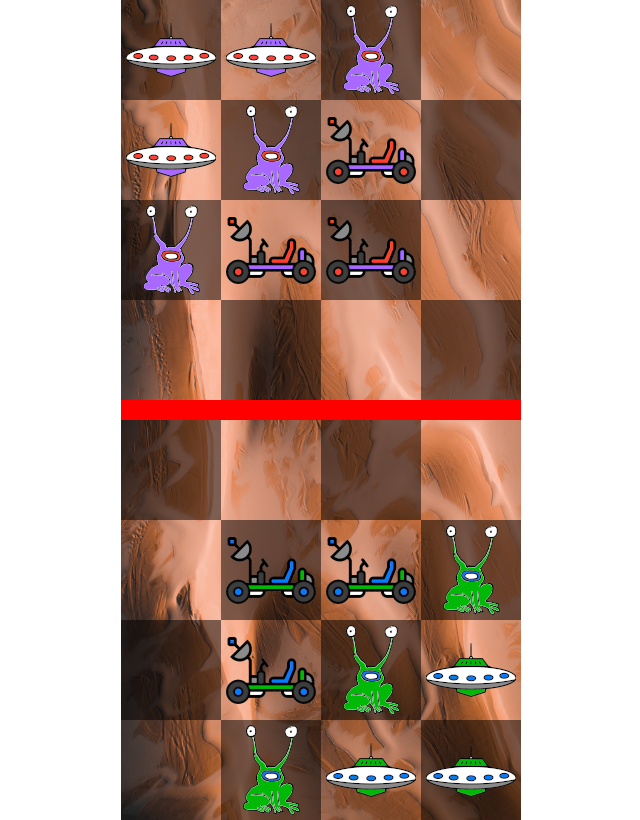
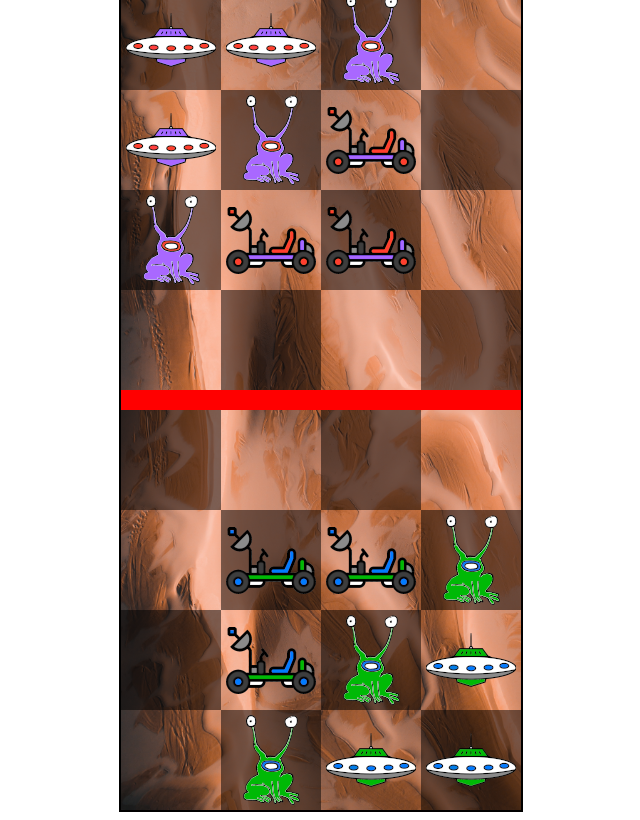
Before and after one commit to jpitchardu/martian-chess, a React (Create React App) app: page / in a window 1280 px wide. Shown: the whole page, without its empty margins (319-959 px from the left). Built offline with nearby package versions, Linux system fonts and the light colour scheme.

Commit message:
Make board centered beacuse OCD

```diff
--- a/src/App.css
+++ b/src/App.css
@@ -8,12 +8,13 @@
   justify-content: center;
   max-width: 400px;
   margin: auto;
+  height: 100vh;
 }
 
 .Board {
-  /* border-width: 2px;
+  border-width: 2px;
   border-color: black;
-  border-style: solid; */
+  border-style: solid;
   background-image: url("mars-background.jpg");
   background-size: cover;
   background-position-x: 50%;
```
